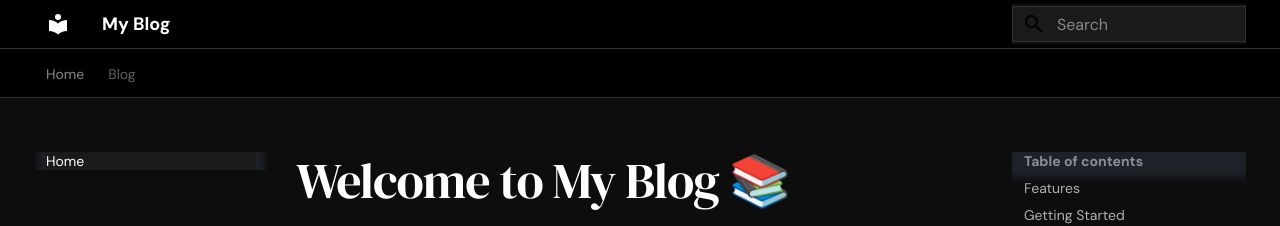
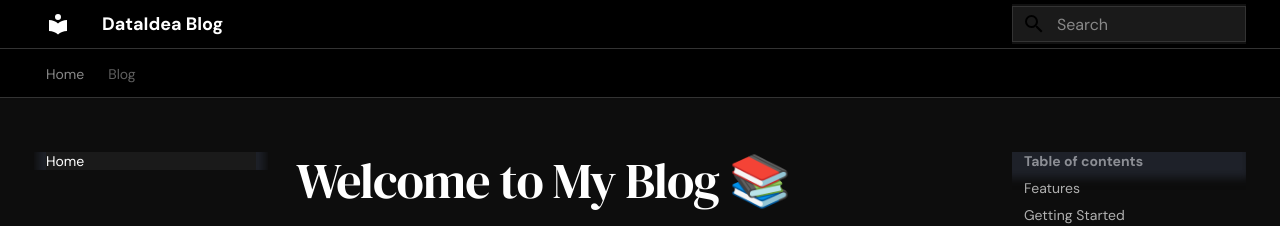
Before and after one commit to dataideaorg/dataidea-blog, an MkDocs documentation site: the page built from docs/index.md, in a window 1280 px wide. Shown: the top 226 px of the page. Built offline with MkDocs 1.6.1 and Material for MkDocs 9.7.7, drawn with Linux system fonts in a browser that asks for light colours; some web fonts are replaced.

Commit message:
fix: added cname

```diff
--- a/mkdocs.yml
+++ b/mkdocs.yml
@@ -1,7 +1,7 @@
-site_name: My Blog
+site_name: DataIdea Blog
 site_description: A modern blog built with MkDocs and Material theme
-site_author: Your Name
-site_url: https://example.com
+site_author: DataIdea
+site_url: https://blog.dataidea.org
 
 theme:
   name: material
```
Also changed, not shown: 1 other file.
